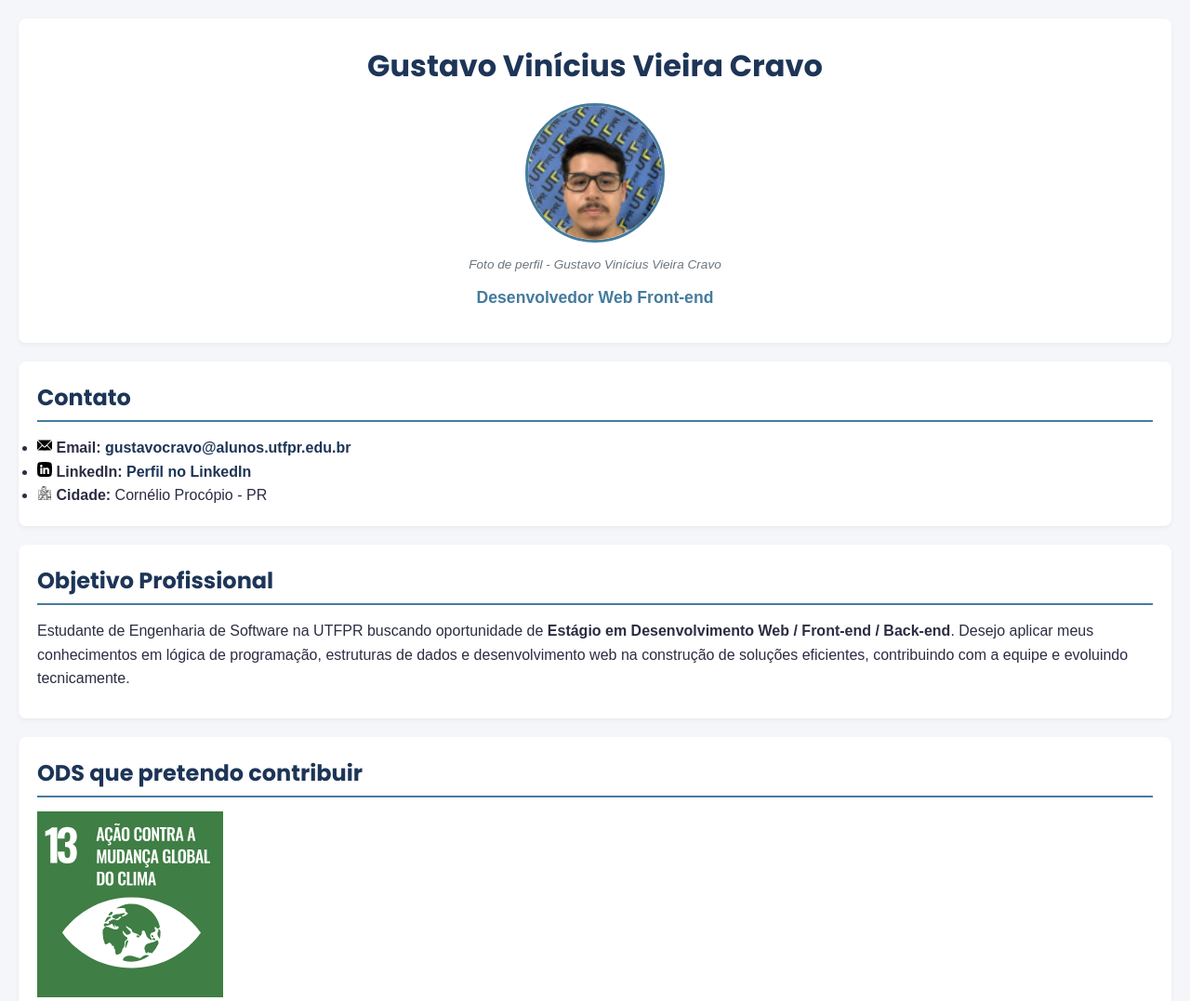
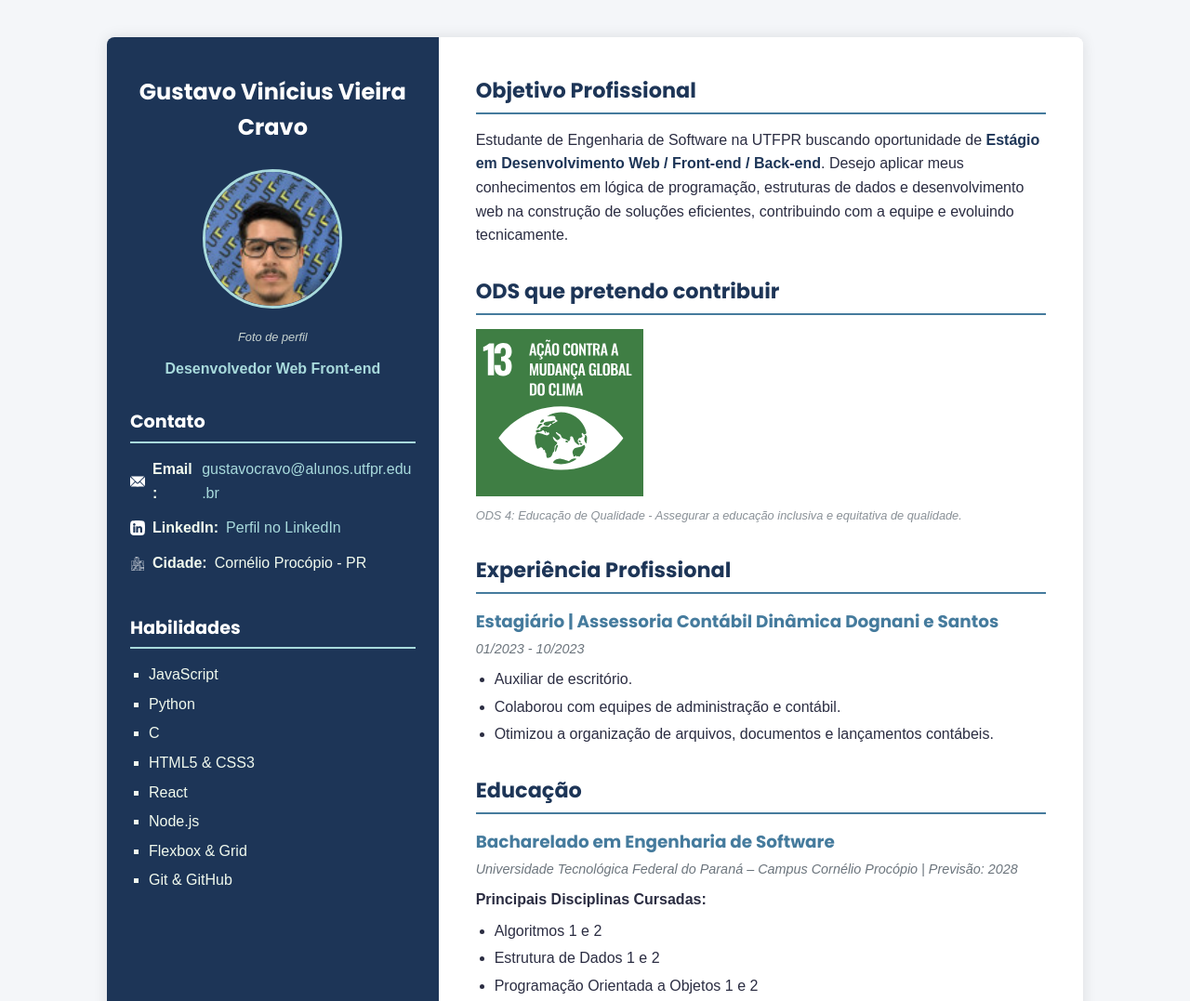
Before and after one commit to Gusarg0605/curriculo-cv, a plain HTML site: page index.html in a window 1280 px wide. Shown: the top 1077 px of the page at 93% size. Drawn offline with Linux system fonts and the light colour scheme.

Commit message:
Atualização do index e css

```diff
--- a/index.html
+++ b/index.html
@@ -15,57 +15,40 @@
 </head>
 <body>
 
-    <!-- Cabeçalho -->
+    <main class="curriculo-container">
+
+        <!-- Coluna da Esquerda (Perfil, Contato e Habilidades) -->
+        <aside class="perfil-info">
             <header id="cabecalho-principal">
                 <h1>Gustavo Vinícius Vieira Cravo</h1>
 
                 <figure id="container-foto-perfil">
                     <img src="imagens/foto-perfil.jpg" id="foto-perfil" alt="Foto de perfil de Gustavo Vinícius Vieira Cravo" width="150">
-            <figcaption class="legenda-foto">Foto de perfil - Gustavo Vinícius Vieira Cravo</figcaption>
+                    <figcaption class="legenda-foto">Foto de perfil</figcaption>
                 </figure>
 
-        <p class="subtitulo-cargo"><strong>Desenvolvedor Web Front-end</strong></p>
+                <p class="subtitulo-cargo">Desenvolvedor Web Front-end</p>
             </header>
 
-    <!-- Conteúdo principal -->
-    <main>
-
-        <!-- Seção Contato -->
-        <section class="secao-cv">
+            <section class="secao-aside">
                 <h2>Contato</h2>
                 <ul class="lista-contato">
                     <li>
-                    <img src="icones/email.svg" alt="Ícone de E-mail" width="16" class="icone-contato">
+                        <img src="icones/email.svg" alt="E-mail" width="16" class="icone-contato">
                         <strong>Email:</strong> <a href="mailto:gustavocravo@alunos.utfpr.edu.br">gustavocravo@alunos.utfpr.edu.br</a>
                     </li>
                     <li>
-                    <img src="icones/linkedin.svg" alt="Ícone do LinkedIn" width="16" class="icone-contato">
+                        <img src="icones/linkedin.svg" alt="LinkedIn" width="16" class="icone-contato">
                         <strong>LinkedIn:</strong> <a href="https://www.linkedin.com/in/gustavo-vinicius-vieira-cravo-46b288350/?skipRedirect=true" target="_blank">Perfil no LinkedIn</a>
                     </li>
                     <li>
-                    <img src="icones/map.svg" alt="Ícone de Localização" width="16" class="icone-contato">
+                        <img src="icones/map.svg" alt="Localização" width="16" class="icone-contato">
                         <strong>Cidade:</strong> Cornélio Procópio - PR
                     </li>
                 </ul>
             </section>
 
-        <!-- Seção Objetivo Profissional -->
-        <section class="secao-cv">
-            <h2>Objetivo Profissional</h2>
-            <p>Estudante de Engenharia de Software na UTFPR buscando oportunidade de <strong class="destaque-texto">Estágio em Desenvolvimento Web / Front-end / Back-end</strong>. Desejo aplicar meus conhecimentos em lógica de programação, estruturas de dados e desenvolvimento web na construção de soluções eficientes, contribuindo com a equipe e evoluindo tecnicamente.</p>
-        </section>
-
-        <!-- Seção ODS -->
-        <section class="secao-cv">
-            <h2>ODS que pretendo contribuir</h2>
-            <figure class="card-ods">
-                <img src="imagens/ods13.svg" alt="ODS 4 - Educação de Qualidade" width="200">
-                <figcaption class="legenda-foto">ODS 4: Educação de Qualidade - Assegurar a educação inclusiva e equitativa de qualidade.</figcaption>
-            </figure>
-        </section>
-
-        <!-- Seção Habilidades -->
-        <section class="secao-cv">
+            <section class="secao-aside">
                 <h2>Habilidades</h2>
                 <ul class="lista-habilidades">
                     <li>JavaScript</li>
@@ -78,11 +61,26 @@
                     <li>Git &amp; GitHub</li>
                 </ul>
             </section>
+        </aside>
 
-        <!-- Seção Experiência Profissional -->
+        <!-- Coluna da Direita (Conteúdo Principal) -->
+        <section class="main-content">
+            <section class="secao-cv">
+                <h2>Objetivo Profissional</h2>
+                <p>Estudante de Engenharia de Software na UTFPR buscando oportunidade de <strong class="destaque-texto">Estágio em Desenvolvimento Web / Front-end / Back-end</strong>. Desejo aplicar meus conhecimentos em lógica de programação, estruturas de dados e desenvolvimento web na construção de soluções eficientes, contribuindo com a equipe e evoluindo tecnicamente.</p>
+            </section>
+
+            <section class="secao-cv">
+                <h2>ODS que pretendo contribuir</h2>
+                <figure class="card-ods">
+                    <img src="imagens/ods13.svg" alt="ODS 4 - Educação de Qualidade" width="180">
+                    <figcaption class="legenda-foto">ODS 4: Educação de Qualidade - Assegurar a educação inclusiva e equitativa de qualidade.</figcaption>
+                </figure>
+            </section>
+
             <section class="secao-cv">
                 <h2>Experiência Profissional</h2>
-            <article class="cartao-experiencia">
+                <article class="item-experiencia">
                     <h3>Estagiário | Assessoria Contábil Dinâmica Dognani e Santos</h3>
                     <p class="periodo"><time datetime="2023-01">01/2023</time> - <time datetime="2023-10">10/2023</time></p>
                     <ul>
@@ -93,15 +91,14 @@
                 </article>
             </section>
 
-        <!-- Seção Educação -->
             <section class="secao-cv">
                 <h2>Educação</h2>
-            <article class="cartao-educacao">
-                <h3>BACHARELADO EM ENGENHARIA DE SOFTWARE</h3>
-                <p>Universidade Tecnológica Federal do Paraná – Campus Cornélio Procópio | Previsão: 2028</p>
+                <article class="item-educacao">
+                    <h3>Bacharelado em Engenharia de Software</h3>
+                    <p class="periodo">Universidade Tecnológica Federal do Paraná – Campus Cornélio Procópio | Previsão: 2028</p>
 
                     <p><strong>Principais Disciplinas Cursadas:</strong></p>
-                <ul>
+                    <ul class="lista-disciplinas">
                         <li>Algoritmos 1 e 2</li>
                         <li>Estrutura de Dados 1 e 2</li>
                         <li>Programação Orientada a Objetos 1 e 2</li>
@@ -118,11 +115,13 @@
                 </article>
             </section>
 
-        <!-- Botão para Abrir o Modal -->
             <section class="secao-cv secao-acao">
                 <h2>Contato Adicional</h2>
                 <button type="button" id="btn-abrir-modal" onclick="document.getElementById('modalContato').showModal()">Enviar informações de contato</button>
             </section>
+        </section>
+
+    </main>
 
     <!-- Formulário Modal -->
     <dialog id="modalContato">
@@ -147,8 +146,6 @@
         </form>
     </dialog>
 
-    </main>
-
     <!-- Rodapé -->
     <footer id="rodape">
         <p>&copy; 2026 - Curriculum Vitae de Gustavo Vinícius Vieira Cravo</p>
--- a/style.css
+++ b/style.css
@@ -1,4 +1,3 @@
-
 * {
     box-sizing: border-box;
     margin: 0;
@@ -15,116 +14,175 @@ body {
 
 h1, h2, h3 {
     font-family: 'Poppins', sans-serif;
-    color: #1d3557;
 }
 
-h2 {
+.curriculo-container {
+    display: flex;
+    max-width: 1050px;
+    margin: 20px auto;
+    background-color: #ffffff;
+    box-shadow: 0 0 15px rgba(0, 0, 0, 0.1);
+    border-radius: 8px;
+    overflow: hidden;
+}
+
+.perfil-info {
+    flex: 1;
+    background-color: #1d3557;
+    color: #f1faee;
+    padding: 40px 25px;
+    display: flex;
+    flex-direction: column;
+    align-items: center;
+}
+
+#cabecalho-principal {
+    text-align: center;
+    margin-bottom: 30px;
+    width: 100%;
+}
+
+.perfil-info h1 {
+    font-size: 1.5em;
+    color: #ffffff;
+    margin-bottom: 15px;
+}
+
+#foto-perfil {
+    border-radius: 50%;
+    border: 3px solid #a8dadc;
+    margin: 10px 0;
+    object-fit: cover;
+}
+
+.subtitulo-cargo {
+    font-weight: bold;
+    color: #a8dadc;
+    font-size: 1em;
+    margin-top: 10px;
+}
+
+.secao-aside {
+    width: 100%;
+    margin-bottom: 30px;
+}
+
+.perfil-info h2 {
+    font-size: 1.2em;
+    color: #ffffff;
+    border-bottom: 2px solid #a8dadc;
+    padding-bottom: 5px;
+    margin-bottom: 15px;
+}
+
+.lista-contato {
+    list-style: none;
+    padding: 0;
+}
+
+.lista-contato li {
+    margin-bottom: 12px;
+    display: flex;
+    align-items: center;
+    gap: 8px;
+    word-break: break-word;
+}
+
+.icone-contato {
+    filter: brightness(0) invert(1);
+    flex-shrink: 0;
+}
+
+.perfil-info a {
+    color: #a8dadc;
+    text-decoration: none;
+}
+
+.perfil-info a:hover {
+    color: #ffffff;
+    text-decoration: underline;
+}
+
+.lista-habilidades {
+    list-style-type: square;
+    padding-left: 20px;
+}
+
+.lista-habilidades li {
+    margin-bottom: 6px;
+}
+
+.legenda-foto {
+    font-style: italic;
+    font-size: 0.8em;
+    color: #f1faee;
+    opacity: 0.8;
+    margin-top: 4px;
+}
+
+.main-content {
+    flex: 2;
+    padding: 40px 40px;
+    background-color: #ffffff;
+}
+
+.main-content .secao-cv {
+    margin-bottom: 30px;
+}
+
+.main-content h2 {
+    font-size: 1.4em;
+    color: #1d3557;
     border-bottom: 2px solid #457b9d;
     padding-bottom: 5px;
     margin-bottom: 15px;
 }
 
-p {
-    margin-bottom: 10px;
+.destaque-texto {
+    color: #1d3557;
+}
+
+.card-ods {
+    margin-top: 10px;
+}
+
+.card-ods figcaption {
+    color: #6c757d;
+}
+
+.item-experiencia,
+.item-educacao {
+    margin-bottom: 20px;
+}
+
+.item-experiencia h3,
+.item-educacao h3 {
+    font-size: 1.15em;
+    color: #457b9d;
+    margin-bottom: 4px;
+}
+
+.periodo {
+    font-style: italic;
+    color: #6c757d;
+    font-size: 0.9em;
+    margin-bottom: 8px;
+}
+
+.item-experiencia ul,
+.lista-disciplinas {
+    padding-left: 20px;
+    margin-top: 8px;
+}
+
+.item-experiencia li,
+.lista-disciplinas li {
+    margin-bottom: 4px;
 }
 
 button {
     font-family: 'Poppins', sans-serif;
     cursor: pointer;
-}
-#cabecalho-principal {
-    text-align: center;
-    background-color: #ffffff;
-    padding: 25px;
-    border-radius: 8px;
-    margin-bottom: 20px;
-    box-shadow: 0 2px 5px rgba(0, 0, 0, 0.05);
-}
-
-#foto-perfil {
-    border-radius: 50%;
-    border: 3px solid #457b9d;
-    margin-top: 15px;
-}
-
-#modalContato {
-    margin: auto;
-    padding: 25px;
-    border: none;
-    border-radius: 8px;
-    box-shadow: 0 4px 15px rgba(0, 0, 0, 0.2);
-    width: 90%;
-    max-width: 450px;
-}
-
-#rodape {
-    text-align: center;
-    padding: 20px;
-    margin-top: 30px;
-    color: #6c757d;
-    font-size: 0.9em;
-}
-
-.secao-cv {
-    background-color: #ffffff;
-    padding: 20px;
-    border-radius: 8px;
-    margin-bottom: 20px;
-    box-shadow: 0 2px 5px rgba(0, 0, 0, 0.05);
-}
-
-.subtitulo-cargo {
-    font-weight: bold;
-    color: #457b9d;
-    font-size: 1.1em;
-    margin-top: 10px;
-}
-
-.legenda-foto {
-    font-style: italic;
-    font-size: 0.85em;
-    color: #6c757d;
-    margin-top: 5px;
-}
-
-.periodo {
-    font-style: italic;
-    color: #000000;
-    font-weight: 600;
-}
-
-a[href] {
-    color: #1d3557;
-    text-decoration: none;
-    font-weight: 600;
-}
-
-a[target="_blank"] {
-    font-weight: bold;
-}
-
-input[type="text"],
-input[type="url"],
-input[type="tel"] {
-    width: 100%;
-    padding: 8px;
-    margin-top: 5px;
-    margin-bottom: 12px;
-    border: 1px solid #ccc;
-    border-radius: 4px;
-}
-
-a:hover {
-    color: #e63946;
-    text-decoration: underline;
-}
-
-button:hover {
-    opacity: 0.85;
-}
-
-li:first-child {
-    margin-top: 5px;
 }
 
 #btn-abrir-modal, .btn-enviar {
@@ -143,3 +201,53 @@ li:first-child {
     border-radius: 5px;
     margin-left: 10px;
 }
+
+button:hover {
+    opacity: 0.85;
+}
+
+#modalContato {
+    margin: auto;
+    padding: 25px;
+    border: none;
+    border-radius: 8px;
+    box-shadow: 0 4px 15px rgba(0, 0, 0, 0.2);
+    width: 90%;
+    max-width: 450px;
+}
+
+input[type="text"],
+input[type="url"],
+input[type="tel"] {
+    width: 100%;
+    padding: 8px;
+    margin-top: 5px;
+    margin-bottom: 12px;
+    border: 1px solid #ccc;
+    border-radius: 4px;
+}
+
+#rodape {
+    text-align: center;
+    padding: 20px;
+    color: #6c757d;
+    font-size: 0.9em;
+}
+
+@media (max-width: 768px) {
+    body {
+        padding: 10px;
+    }
+
+    .curriculo-container {
+        flex-direction: column;
+    }
+
+    .perfil-info {
+        padding: 30px 20px;
+    }
+
+    .main-content {
+        padding: 30px 20px;
+    }
+}
```
Lines whose indentation alone changed are shown as unchanged.
